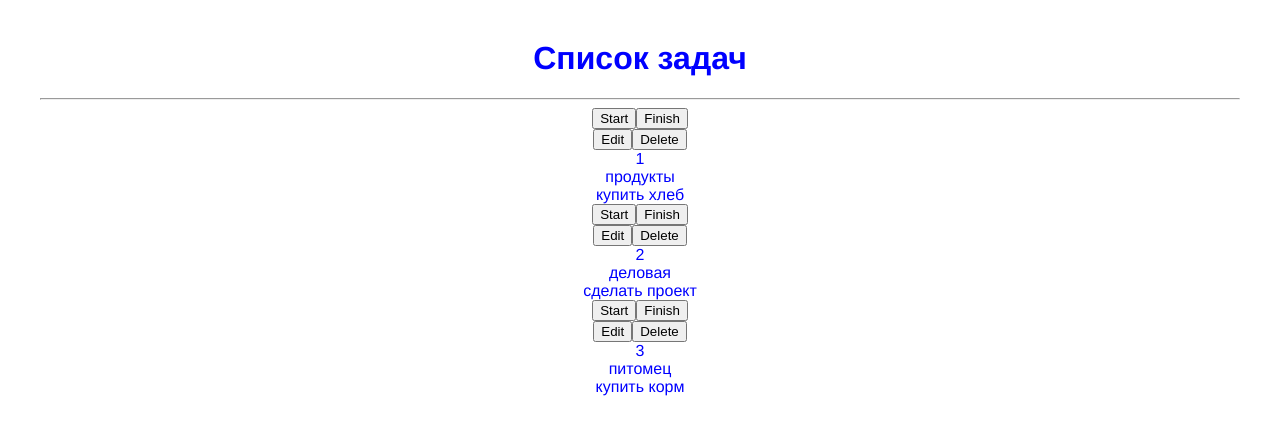
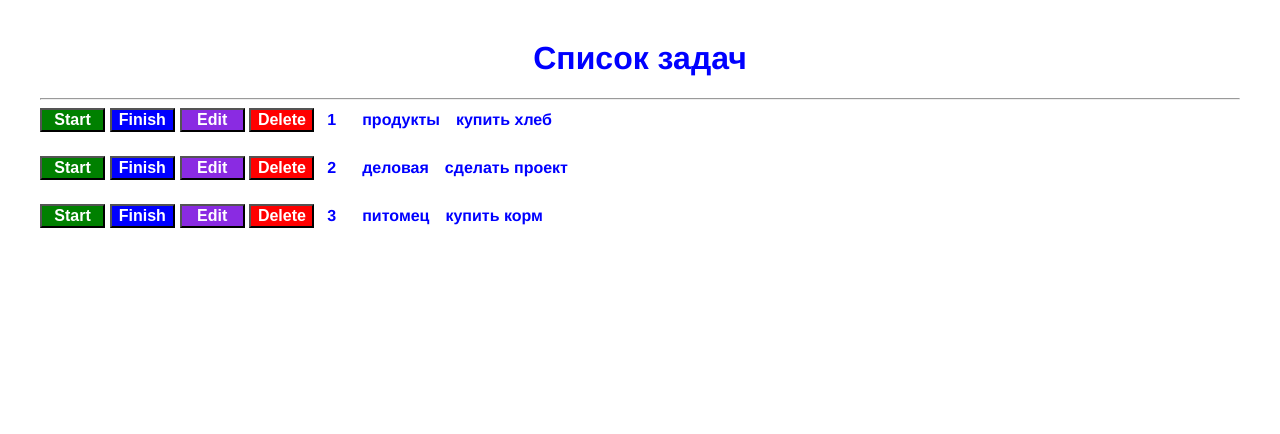
Before and after one commit to Ivan583/simple-list, a Vue app: page / in a window 1280 px wide. Shown: the top 434 px of the page. Built offline with nearby package versions, Linux system fonts and the light colour scheme.

Commit message:
Стили элемента списка

```diff
--- a/src/components/TaskItem.vue
+++ b/src/components/TaskItem.vue
@@ -1,11 +1,11 @@
 <template>
   <li>
-    <div class="button-left">
+    <div class="left">
       <button class="button start">Start</button>
       <button class="button finish">Finish</button>
     </div>
 
-    <div class="button-right">
+    <div class="right">
       <button class="button edit">Edit</button>
       <button class="button delete">Delete</button>
     </div>
@@ -36,3 +36,55 @@ export default {
   }
 };
 </script>
+
+<style scoped>
+li,
+.row {
+  display: flex;
+  flex-wrap: wrap;
+  align-items: baseline;
+  margin-bottom: 0.75rem;
+}
+
+.row {
+  line-height: 1.5rem;
+  text-align: left;
+  margin-left: 0.5rem;
+  order: 2;
+}
+
+.index {
+  width: 35px;
+}
+
+.button {
+  font-size: 1rem;
+  font-weight: bold;
+  width: 65px;
+  margin-right: 0.3rem;
+  margin-bottom: 0.5rem;
+  color: white;
+  cursor: pointer;
+}
+
+.start {
+  background-color: green;
+}
+
+.finish {
+  background-color: blue;
+}
+
+.edit {
+  background-color: blueviolet;
+}
+
+.delete {
+  background-color: red;
+}
+
+span {
+  margin-right: 1rem;
+  font-weight: bold;
+}
+</style>
```
